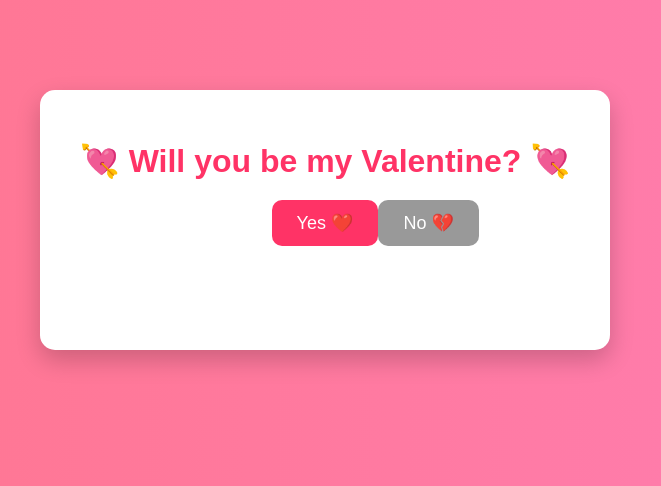
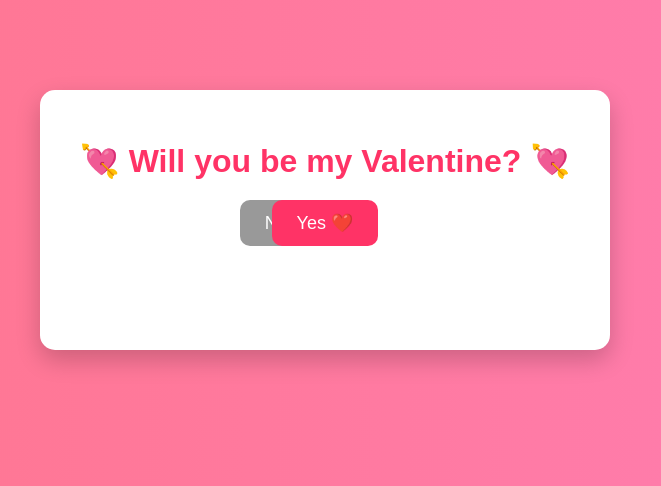
Before and after one commit to Pallabimondal/valentine-python, a Flask app: page / in a window 1280 px wide. Shown: the part 180-666 px from the top of the page, without its empty margins (315-976 px from the left). Run offline with Flask 3, Linux system fonts and the light colour scheme.

Commit message:
Add positioning and z-index to buttons

```diff
--- a/static/style.css
+++ b/static/style.css
@@ -55,14 +55,17 @@ button:hover {
 #yesBtn {
   background-color: #ff3366;
   color: white;
+  position: relative;
+  z-index: 2;
 }
 
 #noBtn {
   background-color: #999;
   color: white;
   position: absolute;
+  left: 160px;
+  z-index: 1;
 }
-
 /* Gallery */
 #photoGallery {
   margin-top: 20px;
```
